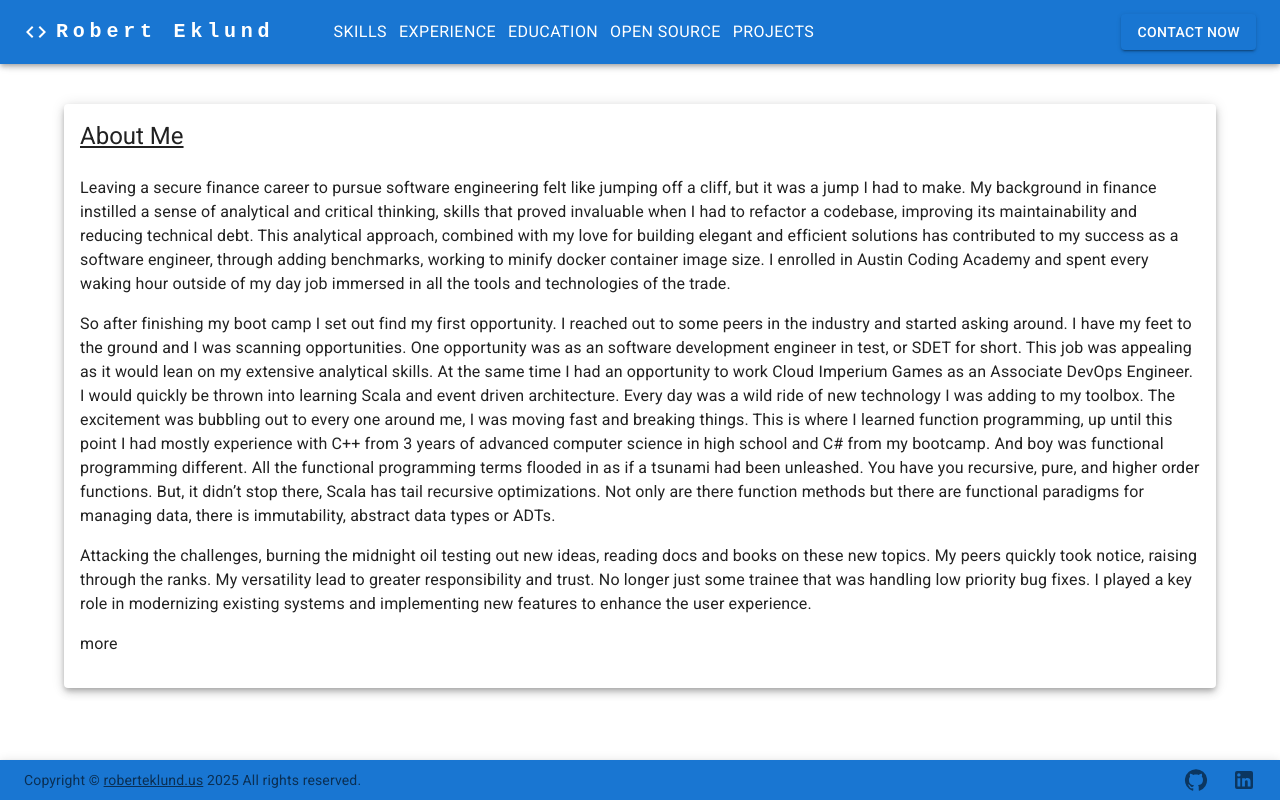
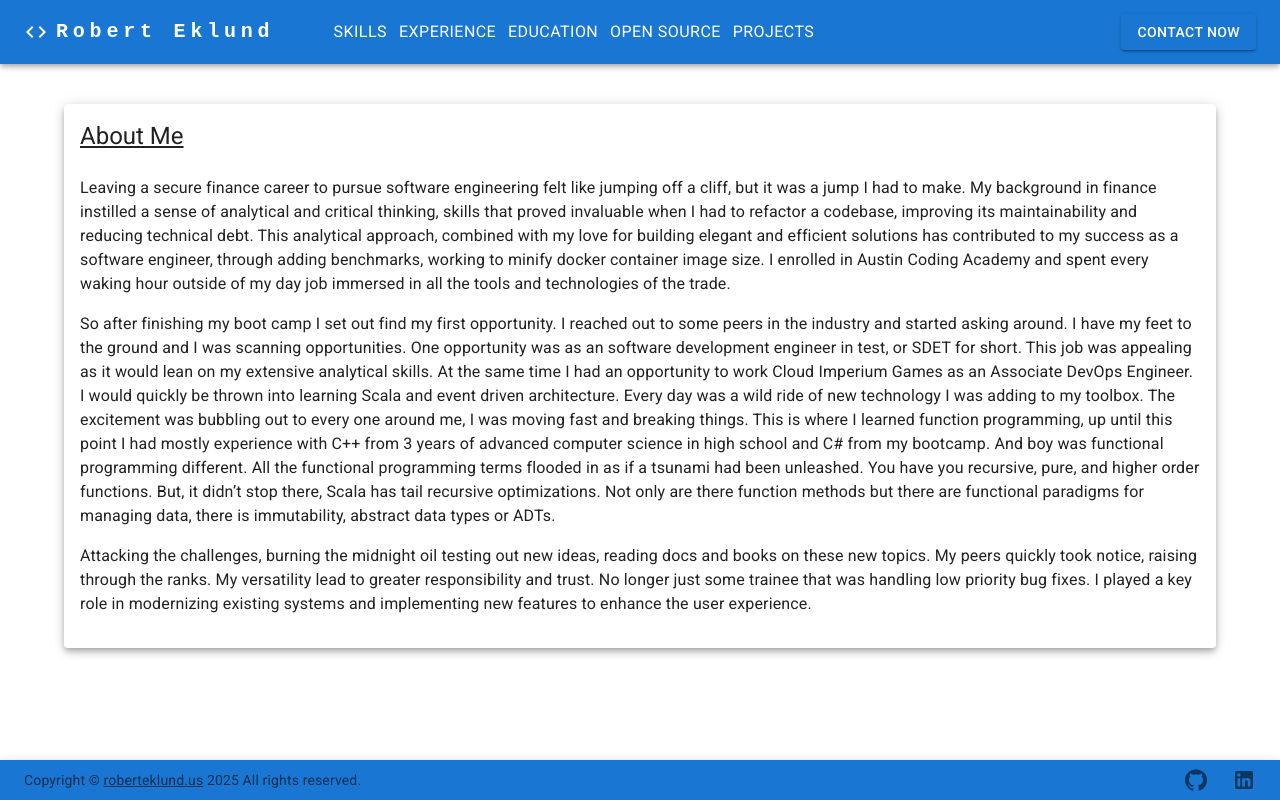
Before and after one commit to Reklund3/zero2prod, a React (Vite) app in the folder ui/: page / in a window 1280 px wide. Built offline with nearby package versions, Linux system fonts and the light colour scheme.

Commit message:
Removing the more typography to get ready for more later but publish now.

```diff
--- a/ui/src/App.tsx
+++ b/ui/src/App.tsx
@@ -58,9 +58,6 @@ export default function App() {
                             versatility lead to greater responsibility and trust. No longer just some trainee that was
                             handling low priority bug fixes. I played a key role in modernizing existing systems and
                             implementing new features to enhance the user experience.
-                        </Typography>
-                        <Typography variant="body1" sx={{ mb: 2 }}>
-                            more
                         </Typography>
                     </Box>
                     <Box hidden={!(selectedOption == "Skills")}>
```
